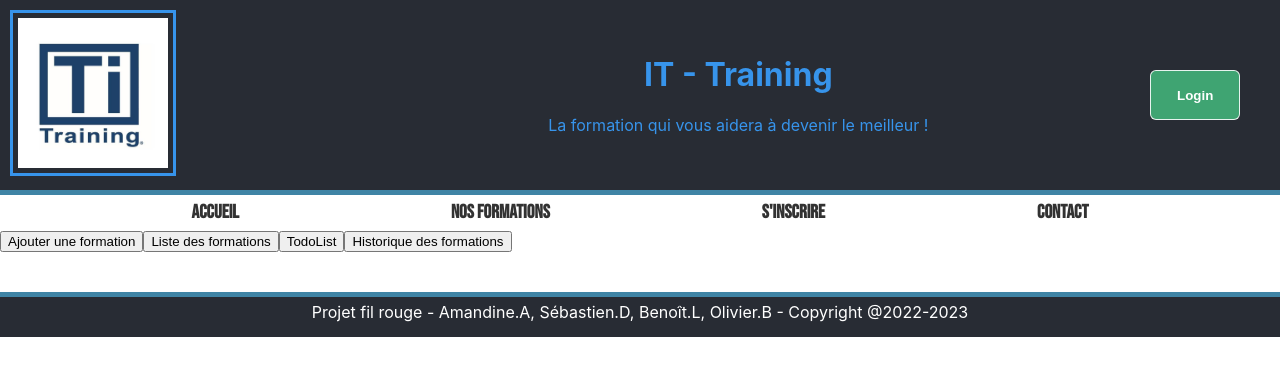
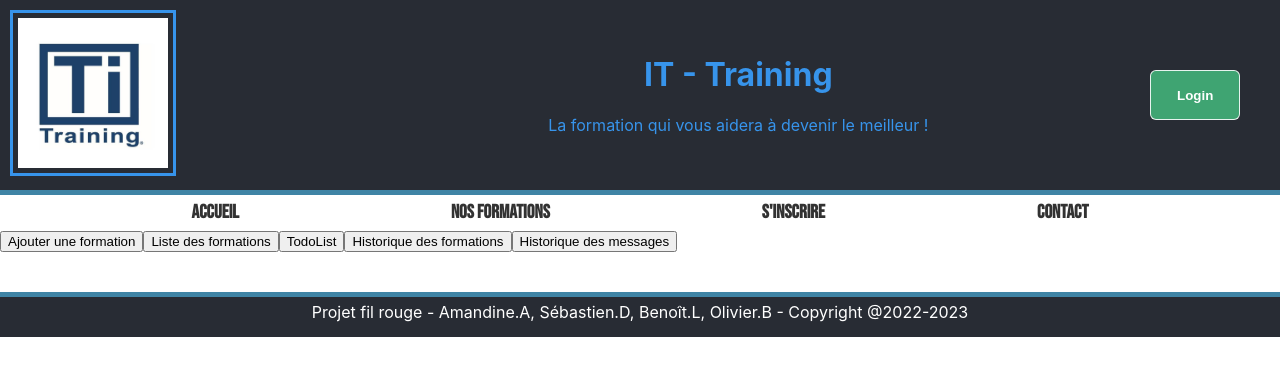
Before and after one commit to BenoitLecoeuvre/ITTraining_project, a React (Create React App) app: page /admin in a window 1280 px wide. Shown: the top 376 px of the page. Built offline with nearby package versions, Linux system fonts and the light colour scheme.

Commit message:
ajout du display contact

```diff
--- a/src/components/AdminBoutonsComponent/AdminBoutonsComponent.jsx
+++ b/src/components/AdminBoutonsComponent/AdminBoutonsComponent.jsx
@@ -1,6 +1,6 @@
 import React from 'react';
 
-const AdminBoutonsComponent = ({addFormation, setAddFormation, displayFormation, setDisplayFormation, todoList, setTodoList, history, setHistory }) => {
+const AdminBoutonsComponent = ({contact, setContact, addFormation, setAddFormation, displayFormation, setDisplayFormation, todoList, setTodoList, history, setHistory }) => {
 
 
     return (
@@ -9,6 +9,7 @@ const AdminBoutonsComponent = ({addFormation, setAddFormation, displayFormation,
             <button onClick={()=> setDisplayFormation(!displayFormation)}>Liste des formations</button>
             <button onClick={()=> setTodoList(!todoList)}>TodoList</button>
             <button onClick={()=> setHistory(!history)}>Historique des formations</button>
+            <button onClick={()=> setContact(!contact)}>Historique des messages</button>
         </div>
     );
 }
--- a/src/views/adminView/adminView.jsx
+++ b/src/views/adminView/adminView.jsx
@@ -5,6 +5,7 @@ import TodoListDisplayComponent from "../../components/TodoListDisplayComponent/
 import AdminHistoriqueFormationDisplay from "../../components/AdminHistoriqueFormationDisplay/AdminHistoriqueFormationDisplay";
 import FormationList from '../../datas/FormationList.json';
 import AdminBoutonsComponent from "../../components/AdminBoutonsComponent/AdminBoutonsComponent";
+import ContactComponent from "../../components/contactComponent/contactComponent";
 
 const AdminView = ({ name, setName, firstname, setFirstname, firm, setFirm, mail, setMail, phone, setPhone, message, setMessage }) => {
 
@@ -13,6 +14,7 @@ const AdminView = ({ name, setName, firstname, setFirstname, firm, setFirm, mail
   const [displayFormation, setDisplayFormation] = useState(false)
   const [todoList, setTodoList] = useState(false)
   const [history, setHistory] = useState(false)
+  const [contact, setContact] = useState(false)
 
   // State pour set la liste de formation
   const [listformation, updateFormationList] = useState(FormationList);
@@ -21,7 +23,7 @@ const AdminView = ({ name, setName, firstname, setFirstname, firm, setFirm, mail
   const [modifFormation, setModifFormation] = useState(false)
 
   // States pour recup les datas de la formation à modifier
-  const [formationName, setFormationName]=useState('');
+  const [formationName, setFormationName] = useState('');
   const [category, setCategory] = useState('');
   const [subCategory, setSubCategory] = useState('');
   const [description, setDescription] = useState('');
@@ -42,9 +44,11 @@ const AdminView = ({ name, setName, firstname, setFirstname, firm, setFirm, mail
 
   return (
     <div>
+      <div>
         <AdminBoutonsComponent
           addFormation={addFormation} displayFormation={displayFormation} todoList={todoList} history={history}
-        setAddFormation={setAddFormation} setDisplayFormation={setDisplayFormation} setTodoList={setTodoList} setHistory={setHistory} />
+          setAddFormation={setAddFormation} setDisplayFormation={setDisplayFormation} setTodoList={setTodoList} setHistory={setHistory}
+          contact={contact} setContact={setContact} />
 
         {addFormation ?
           <AddEditFormationComponent listformation={listformation} updateFormationList={updateFormationList} modifFormation={modifFormation} setModifFormation={setModifFormation} />
@@ -60,6 +64,17 @@ const AdminView = ({ name, setName, firstname, setFirstname, firm, setFirm, mail
 
         {history ?
           <AdminHistoriqueFormationDisplay /> : null}
+
+          {contact ?
+          <ContactComponent name={name} setName={setName} firstname={firstname} setFirstname={setFirstname} firm={firm} setFirm={setFirm} mail={mail} setMail={setMail} phone={phone} setPhone={setPhone} message={message} setMessage={setMessage} />
+           : null
+          }
       </div>
-)}
+
+
+
+
+    </div>
+  )
+}
 export default AdminView;
```
Also changed, not shown: src/components/contactComponent/contactComponent.jsx (+2 -5 lines). Lines whose indentation alone changed are shown as unchanged.
